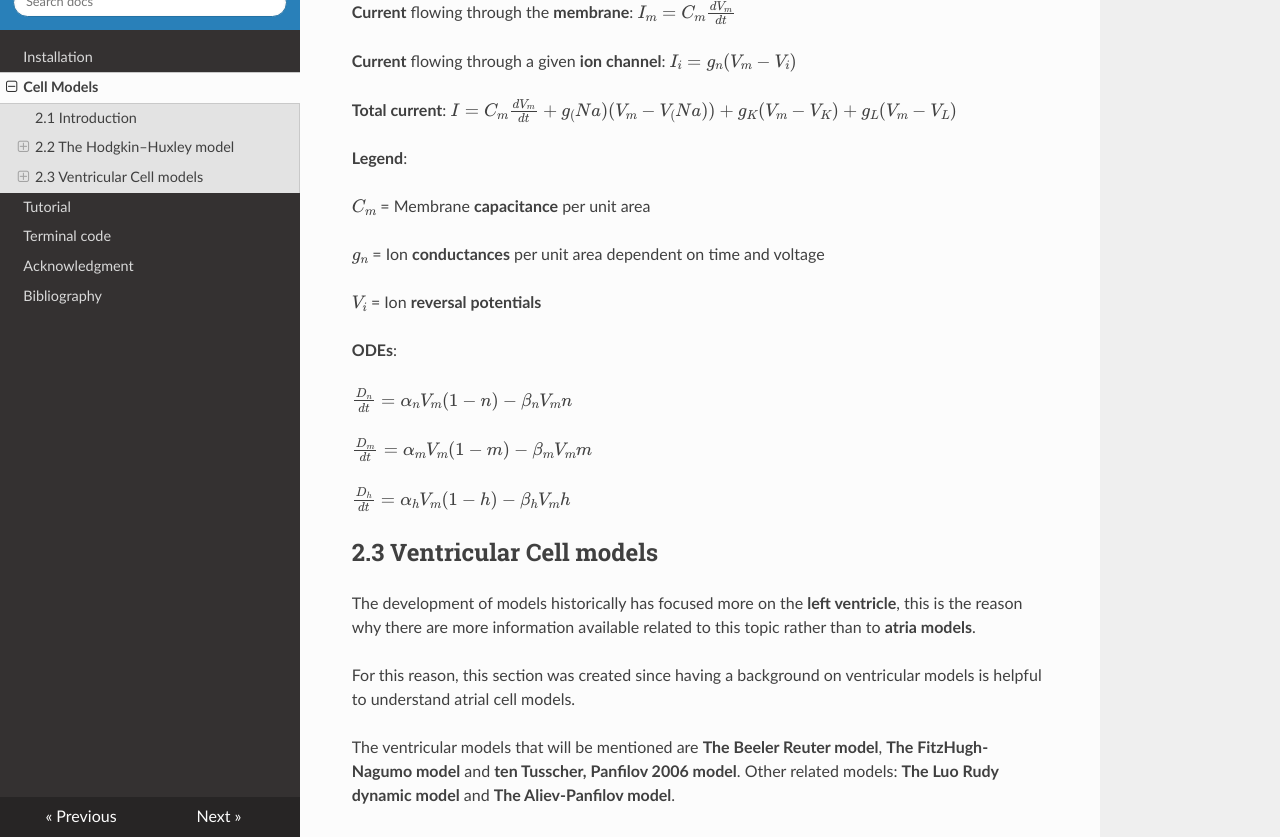
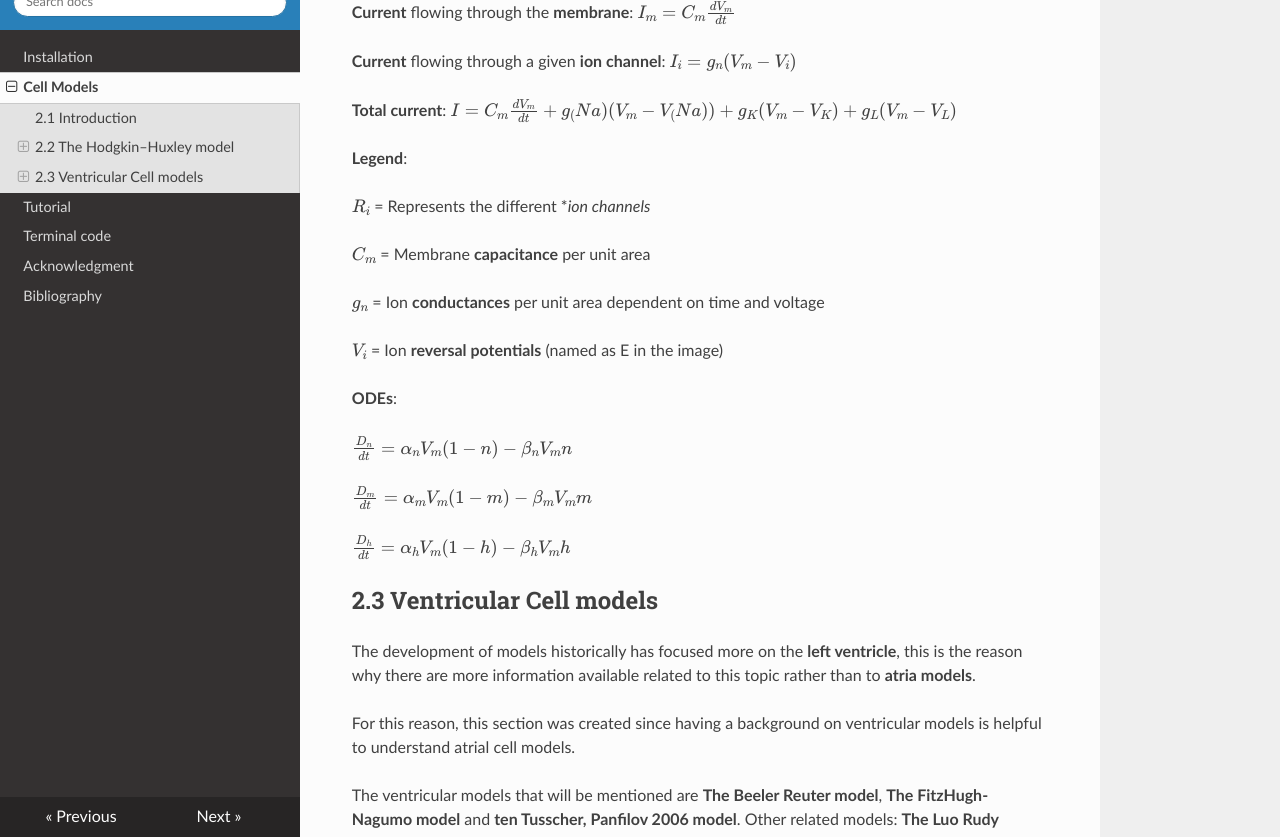
Before and after one commit to ErikaKvalem/Documentation-2018-MkDocs, an MkDocs documentation site: the page built from docs/cellm.md, in a window 1280 px wide and 900 px high, scrolled down 1508 px, cut to the strip 63-900 px from the top of the window. Built offline with MkDocs 1.6.1, drawn with Linux system fonts in a browser that asks for light colours; nearby versions of some CDN libraries; formulas are drawn with MathJax 3; old or Windows-style settings are respelled for this version of MkDocs.

Commit message:
Update cellm.md

```diff
--- a/docs/cellm.md
+++ b/docs/cellm.md
@@ -48,11 +48,13 @@ It is a set of **nonlinear differential equations** that approximates the ele
 
 **Legend**:
 
+$R_i$ = Represents the different **ion channels*
+
 $C_m$ = Membrane **capacitance** per unit area
 
 $g_n$ = Ion **conductances** per unit area dependent on time and voltage
 
-$V_i$ = Ion **reversal potentials**
+$V_i$ = Ion **reversal potentials** (named as E in the image)
 
 **ODEs**:
 
```
